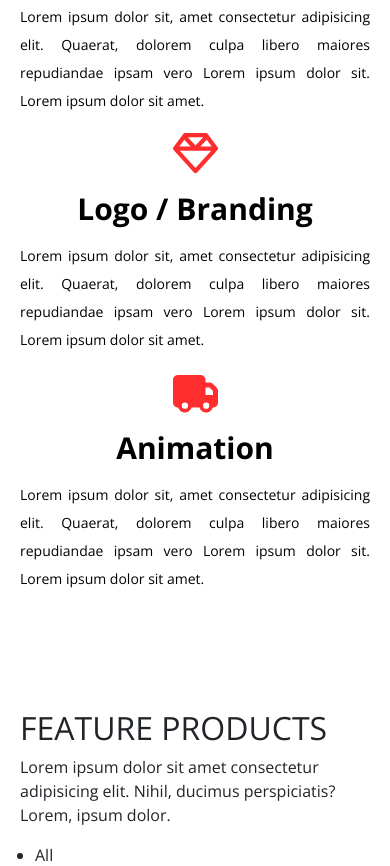
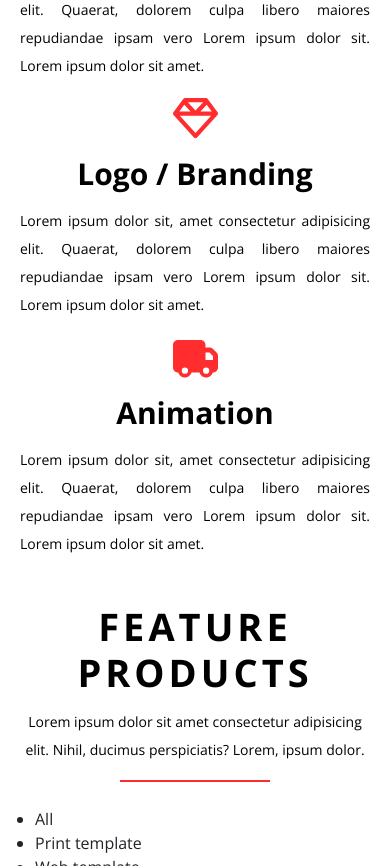
Before and after one commit to Ibrokhimbek/Business-website, a plain HTML site: page index.html in a window 390 px wide. Shown: the part 1134-2000 px from the top of the page. Drawn offline with nearby package versions, Linux system fonts and the light colour scheme.

Commit message:
Make header_3 responsive

```diff
--- a/CSS/style.css
+++ b/CSS/style.css
@@ -2,10 +2,12 @@ html {
     box-sizing: border-box;
     height: 100%;
 }
+
 body {
     font-family: 'Open Sans', sans-serif !important;
     height: 100%;
 }
+
 *,
 *::before,
 *::after {
@@ -13,24 +15,29 @@ body {
     padding: 0;
     box-sizing: inherit;
 }
+
 .MyContainer {
     max-width: 1250px;
     margin: 0 auto;
     padding: 0 20px;
 }
+
 .section_row {
     width: 100%;
     display: flex;
     flex-direction: row;
     flex-wrap: wrap;
 }
+
 .navbar {
     background-color: rgb(17, 16, 16);
 }
+
 .navbar-toggler {
     color: white;
     padding: 10px;
 }
+
 .nav-link {
     font-family: 'Open Sans', sans-serif;
     color: #ffffff;
@@ -38,40 +45,48 @@ body {
     font-weight: 400 !important;
     padding: 40px 25px !important;
 }
+
 .nav-link:hover,
 .active {
     background-color: #ff3f40;
     color: white;
 }
+
 .navbar-toggler {
     background-color: #ff3f40;
     border: none !important;
     outline: none !important;
 }
+
 .section__1 {
     padding-top: 28px;
 }
+
 .section__1__box {
     padding: 150px 0;
     display: flex;
     flex-direction: row;
     flex-wrap: wrap;
 }
+
 .section__1__box .content {
     width: 50%;
     text-align: left;
     display: flex;
     flex-direction: column;
 }
+
 .section__1__box .content h1 {
     font-size: 55px;
     letter-spacing: 3px;
     font-weight: 800;
     text-transform: uppercase;
 }
+
 .letter_space {
     letter-spacing: 10px;
 }
+
 .section__1__box .content p {
     width: 75%;
     font-size: 15px;
@@ -79,10 +94,12 @@ body {
     font-weight: 400;
     padding: 10px 0;
 }
+
 .section__1__box .content .primary-btn {
     margin-right: auto;
     margin-top: 22px;
 }
+
 .primary-btn {
     font-size: 18px;
     padding: 12px 45px;
@@ -94,27 +111,33 @@ body {
     border: 1px solid white;
     cursor: pointer;
 }
+
 .primary-btn:hover {
     background-color: #fff;
     color: #ff3f40 !important;
     border: 1px solid #ff3f40;
 }
+
 .section__1__box .video {
     width: 50%;
     text-align: right;
 }
+
 .section__1__box .video video {
     width: 100%;
     height: 100%;
     margin: auto 0;
 }
+
 /* Section 2 */
 .header_2 {
-    padding-bottom: 100px;
+    padding-bottom: 105px;
 }
+
 .section_2_left {
     width: 50%;
 }
+
 .section_2_left h2 {
     width: 85%;
     text-transform: uppercase;
@@ -124,6 +147,7 @@ body {
     font-size: 42px;
     padding-bottom: 20px;
 }
+
 .section_2_left p {
     font-size: 16px;
     width: 85%;
@@ -133,6 +157,7 @@ body {
     font-weight: 400;
     font-family: "Open Sans";
 }
+
 .section_2_left .secondary-btn {
     letter-spacing: 0px;
     line-height: 34px;
@@ -145,10 +170,12 @@ body {
     transition: .5s;
     cursor: pointer;
 }
+
 .section_2_left .secondary-btn:hover {
     color: white !important;
     background-color: #ff2d2d;
 }
+
 .section_2_right {
     width: 50%;
     display: flex;
@@ -156,24 +183,30 @@ body {
     flex-wrap: wrap;
     justify-content: space-between;
 }
+
 .section_2_right .box {
     width: 45%;
     display: flex;
     flex-direction: column;
 }
-.section_2_right .box:nth-child(3), .box:nth-child(4) {
+
+.section_2_right .box:nth-child(3),
+.box:nth-child(4) {
     margin-top: 40px;
 }
+
 .section_2_right .box svg {
     color: #ff2d2d;
     margin-bottom: 30px;
 }
+
 .section_2_right .box h2 {
     color: #000000;
     font-weight: 600;
     font-size: 30px;
     margin-bottom: 15px;
 }
+
 .section_2_right .box p {
     color: #000000;
     font-weight: 400;
@@ -181,35 +214,80 @@ body {
     line-height: 28px;
     width: 100%;
 }
+
+/* Section 3 */
+.header_3 {
+    padding-top: 105px;
+    padding-bottom: 88px;
+}
+
+.header {
+    width: 100% !important;
+    display: flex;
+    flex-direction: column;
+    align-items: unset;
+}
+
+.header h2 {
+    color: #000000;
+    font-weight: 700;
+    text-align: center;
+    font-size: 38px !important;
+    letter-spacing: 4px;
+}
+
+.header p {
+    line-height: 28px;
+    color: #000000;
+    font-weight: 400;
+    text-align: center;
+    font-size: 14px !important;
+    padding-bottom: 0px !important;
+    padding-top: 5px !important;
+}
+
+.header .horizontal-line {
+    width: 130px;
+    height: 2px;
+    background-color: #ff2d2d;
+}
+
 @media (max-width: 767px) {
+
     /* SECTION 1 */
     .nav-link {
-    font-family: 'Open Sans', sans-serif;
-    color: #ffffff;
-    font-size: 14px;
-    font-weight: 700 !important;
-    padding: 20px 15px !important;
+        font-family: 'Open Sans', sans-serif;
+        color: #ffffff;
+        font-size: 14px;
+        font-weight: 700 !important;
+        padding: 20px 15px !important;
     }
+
     .section__1__box {
         padding: 40px 0;
     }
+
     .section__1__box .content {
         width: 100%;
         align-items: center;
     }
+
     .section__1__box .content h1 {
         font-size: 30px;
         text-align: center;
         letter-spacing: normal;
     }
+
     .letter_space {
         letter-spacing: 3px;
     }
+
     .section__1__box .content p {
         font-size: 10px;
         width: 80%;
         text-align: center;
     }
+
     .section__1__box .content .primary-btn {
         font-size: 13px;
         padding: 6px 22px;
@@ -217,25 +295,31 @@ body {
         font-weight: 400;
         margin: 0 auto;
     }
+
     .section__1__box .video {
-        width: 100%;
+        width: 80%;
         text-align: center;
+        margin: 0 auto;
         margin-top: 20px;
     }
+
     .section__1__box .video video {
         width: 100%;
         height: 100%;
     }
+
     /* Section 2 */
     .header_2 {
-        padding-bottom: 100px;
+        padding-bottom: 20px;
     }
+
     .section_2_left {
         width: 100%;
         display: flex;
         flex-direction: column;
         align-items: center;
     }
+
     .section_2_left h2 {
         width: 100%;
         line-height: 30px;
@@ -244,6 +328,7 @@ body {
         padding-bottom: 15px;
         text-align: center;
     }
+
     .section_2_left p {
         font-size: 14px;
         width: 95%;
@@ -252,12 +337,14 @@ body {
         text-align: justify;
         margin: 0 auto;
     }
+
     .section_2_left .secondary-btn {
         font-size: 13px;
         padding: 6px 22px;
         margin: 0 auto;
         line-height: 18px;
     }
+
     .section_2_right {
         width: 100%;
         display: flex;
@@ -265,75 +352,132 @@ body {
         flex-wrap: wrap;
         justify-content: space-between;
     }
+
     .section_2_right .box {
         width: 100%;
         display: flex;
         flex-direction: column;
         align-items: center;
     }
-    .section_2_right .box:nth-child(3), .box:nth-child(4) {
+
+    .section_2_right .box:nth-child(3),
+    .box:nth-child(4) {
         margin-top: 0px;
     }
+
     .section_2_right .box:first-child {
         margin-top: 40px;
     }
+
     .section_2_right .box svg {
         margin-bottom: 15px;
         width: 45px;
         height: 45px;
     }
+
     .section_2_right .box p {
         text-align: justify;
     }
+
+    /* Section 3 */
+    .header_3 {
+        padding-top: 10px;
+        padding-bottom: 25px;
+    }
+
+    .header {
+        width: 50%;
+        margin: 0 auto;
+        display: flex;
+        flex-direction: column;
+        align-items: center;
+    }
+
+    .header h2 {
+        color: #000000;
+        font-weight: 700;
+        text-align: center;
+        font-size: 42px;
+    }
+
+    .header p {
+        line-height: 28px;
+        color: #000000;
+        font-weight: 400;
+        text-align: center;
+        font-size: 16px;
+        padding-bottom: 20px;
+        padding-top: 25px;
+    }
+
+    .header .horizontal-line {
+        width: 150px;
+        height: 2px;
+        background-color: #ff2d2d;
+    }
 }
+
 @media (min-width: 768px) and (max-width: 1024px) {
+
     /* SECTION 1 */
     .section__1__box {
         padding: 80px 0;
     }
+
     .section__1__box .content h1 {
         font-size: 45px;
         letter-spacing: normal;
     }
+
     .letter_space {
         letter-spacing: 0px;
     }
+
     .section__1__box .content p {
         font-size: 14px;
         width: 85%;
     }
+
     .section__1__box .content .primary-btn {
         font-size: 15px;
         padding: 10px 40px;
         margin-top: 0;
     }
+
     .section__1__box .video {
         width: 50%;
     }
+
     .section__1__box .video video {
         width: 100%;
         height: 100%;
     }
+
     /* Section 2 */
     .header_2 {
-        padding-bottom: 100px;
+        padding-bottom: 20px;
     }
+
     .section_2_left {
         width: 50%;
     }
+
     .section_2_left h2 {
         font-size: 36px;
         padding-bottom: 10px;
         width: 90%;
     }
+
     .section_2_left p {
         font-size: 14px;
         width: 75%;
     }
+
     .section_2_left .secondary-btn {
         font-size: 15px;
         padding: 10px 40px;
     }
+
     .section_2_right {
         width: 50%;
         display: flex;
@@ -341,24 +485,65 @@ body {
         flex-wrap: wrap;
         justify-content: space-between;
     }
+
     .section_2_right .box {
         width: 45%;
         display: flex;
         flex-direction: column;
     }
+
     .section_2_right .box svg {
         width: 40px;
         height: 40px;
         margin-bottom: 20px;
     }
+
     .section_2_right .box h2 {
         font-size: 20px;
         margin-bottom: 15px;
     }
+
     .section_2_right .box p {
         font-size: 13px;
         text-align: justify;
         line-height: 20px;
         width: 100%;
     }
+
+    /* Section 3 */
+    .header_3 {
+        padding-top: 55px;
+        padding-bottom: 28px;
+    }
+
+    .header {
+        width: 80% !important;
+        margin: 0 auto;
+        display: flex;
+        flex-direction: column;
+        align-items: center;
+    }
+
+    .header h2 {
+        color: #000000;
+        font-weight: 700;
+        text-align: center;
+        font-size: 42px;
+    }
+
+    .header p {
+        line-height: 28px;
+        color: #000000;
+        font-weight: 400;
+        text-align: center;
+        font-size: 16px;
+        padding-bottom: 10px !important;
+        padding-top: 15px !important;
+    }
+
+    .header .horizontal-line {
+        width: 190px;
+        height: 2px;
+        background-color: #ff2d2d;
+    }
 }
--- a/index.html
+++ b/index.html
@@ -111,14 +111,12 @@
   <!-- Section 3 -->
   <div class="header_3">
     <div class="MyContainer">
-      <div class="section_3">
       <div class="header">
         <h2>FEATURE PRODUCTS</h2>
         <p>Lorem ipsum dolor sit amet consectetur adipisicing elit. Nihil, ducimus
           perspiciatis? Lorem,
           ipsum dolor.</p>
         <span class="horizontal-line"></span>
-          </div>
       </div>
     </div>
   </div>
@@ -164,8 +162,7 @@
               <img src="images/jackie-chin-umqGMHu2Jeo-unsplash.jpg" alt="" class="img-fluid">
             </div>
             <div class="img-box col-sm-6 col-lg-3 col-12">
-              <img src="images/mos-sukjaroenkraisri-fqTMZujg7rU-unsplash.jpg" alt=""
-                class="img-fluid">
+              <img src="images/mos-sukjaroenkraisri-fqTMZujg7rU-unsplash.jpg" alt="" class="img-fluid">
             </div>
           </div>
         </div>
@@ -210,8 +207,7 @@
               <li>Twitter</li>
             </ul>
             <div class="img-boxes col-sm-12 row">
-              <img src="images/mos-sukjaroenkraisri-fqTMZujg7rU-unsplash.jpg" alt=""
-                class="col-sm-12">
+              <img src="images/mos-sukjaroenkraisri-fqTMZujg7rU-unsplash.jpg" alt="" class="col-sm-12">
               <img src="images/nick-adams-yTWq8n3-4k0-unsplash.jpg" alt="" class="col-sm-12">
               <img src="images/troy-t-SdkETTE4LiE-unsplash.jpg" alt="" class="col-sm-12">
               <img src="images/true-agency-o4UhdLv5jbQ-unsplash.jpg" alt="" class="col-sm-12">
```
Lines whose indentation alone changed are shown as unchanged.
